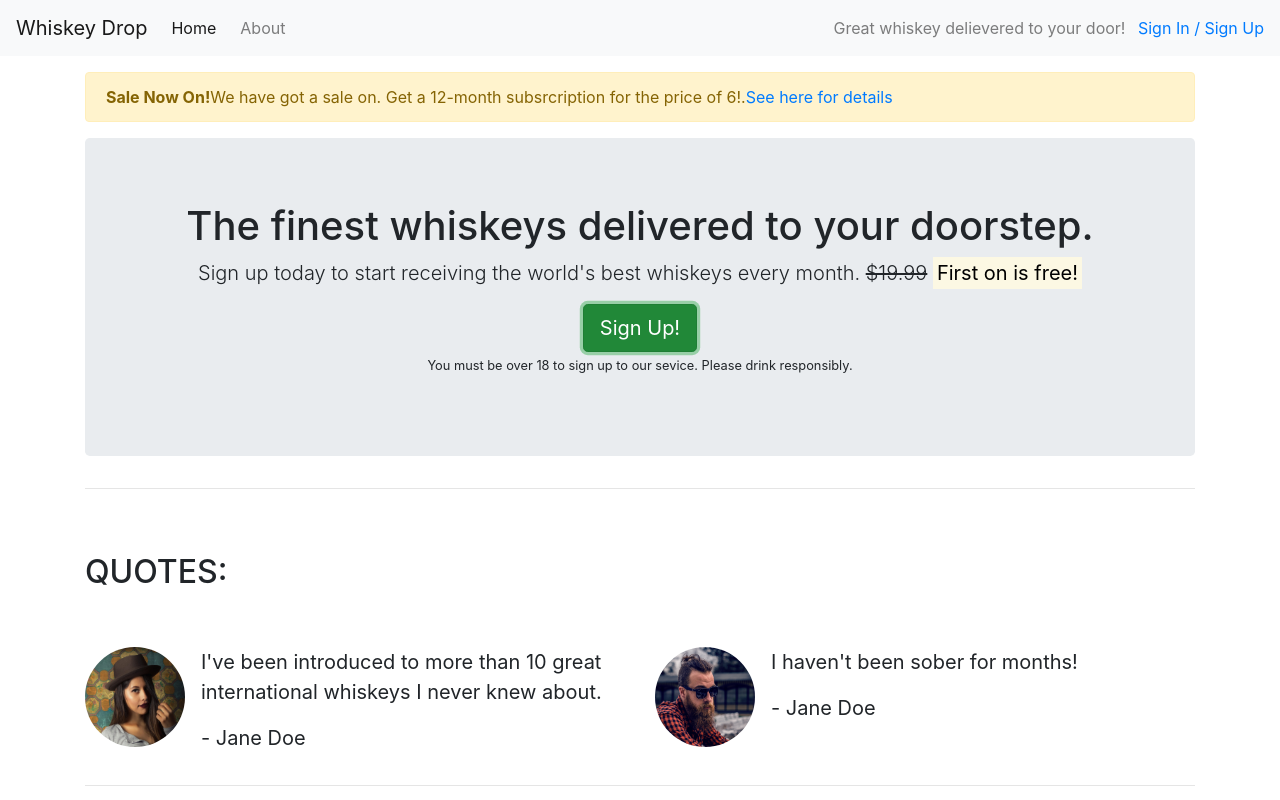
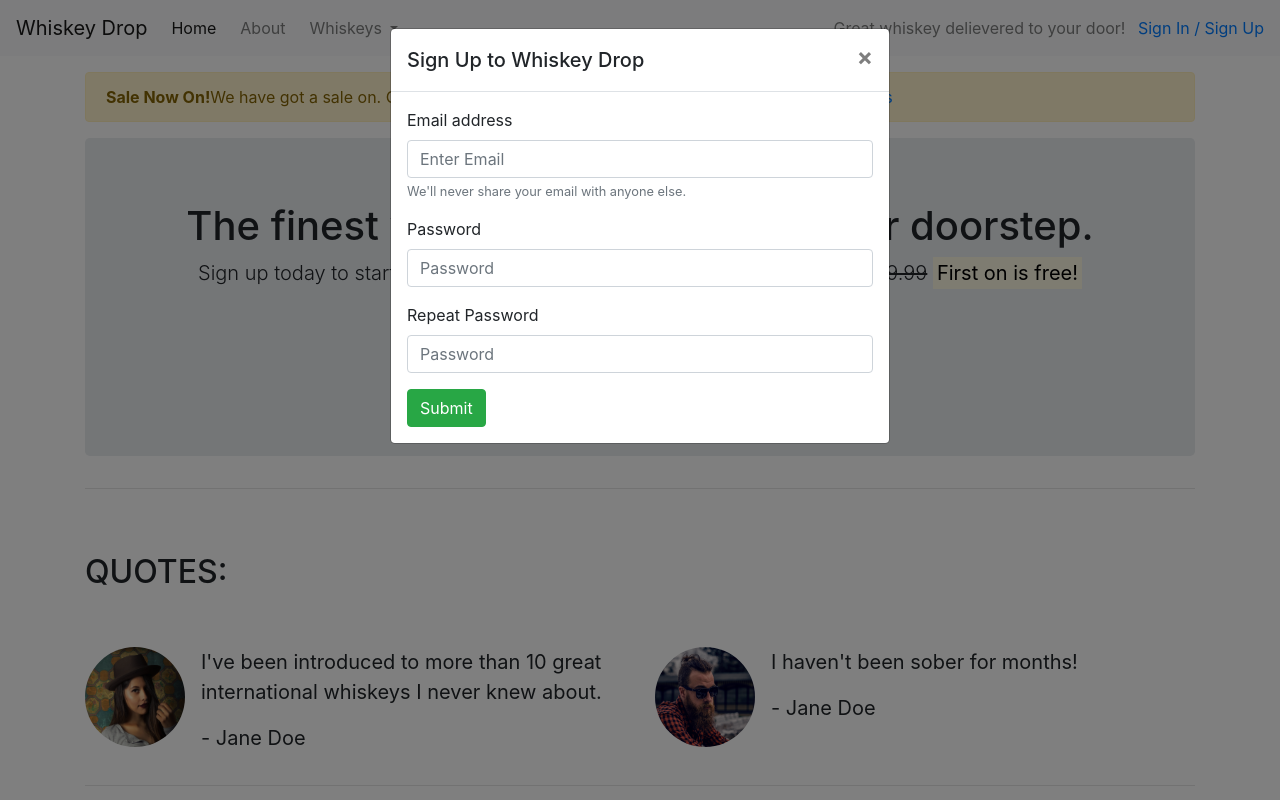
Before and after one commit to DavidCaffrey/Whiskey, a plain HTML site: page index.html in a window 1280 px wide. Both pictures are taken after a click on the button "Sign Up!". Shown: the top 800 px of the page. Drawn offline with nearby package versions, Linux system fonts and the light colour scheme.

Commit message:
additional styling

```diff
--- a/index.html
+++ b/index.html
@@ -17,11 +17,30 @@
 <body>
 	<nav class="navbar navbar-light bg-light navbar-expand-sm ">
 		<a href="#" class="navbar-brand">Whiskey Drop</a>
+		<button class="navbar-toggler" type="button" data-toggle="collapse" data-target="#navbarTogglerDemo01" aria-controls="navbarTogglerDemo01" aria-expanded="false" aria-label="Toggle navigation">
+        <span class="navbar-toggler-icon"></span>
+    </button>
+		<div class="collapse navbar-collapse" id="navbarNavDropDown">
 			<ul class="navbar-nav mr-auto">
 				<li class="active nav-item mr-2"><a class="nav-link" href="/">Home</a></li>
 				<li class="nav-item mr-2"><a class="nav-link" href="/about">About</a></li>
+				<li class="nav-item dropdown">
+					<a class="nav-link dropdown-toggle" href="#" role="button" id="dropdownMenuLink"
+						data-toggle="dropdown" aria-haspopup="true" aria-expanded="false">
+						Whiskeys
+					</a>
+					<div class="dropdown-menu" aria-labelledby="dropdownMenuLink">
+						<a class="dropdown-item" href="#">Irish</a>
+						<a class="dropdown-item" href="#">Scotch</a>
+						<a class="dropdown-item" href="#">Japanese</a>
+						<a class="dropdown-item" href="#">American</a>
+					</div>
+
+
+				<li>
 				<li class="nav-item mr-2 d-block d-sm-none"><a class="nav-link" href="/login">Sign In / Sign Up</a></li>
 			</ul>
+			<div>
 				<div class="d-none d-md-block">
 					<p class="navbar-text my-auto mr-2">Great whiskey delievered to your door!</p>
 					<a href="/login">Sign In / Sign Up</a>
@@ -32,7 +51,8 @@
 		<div class="row d-none d-sm-block">
 			<div class="col-12">
 				<div class="alert alert-warning">
-            <strong>Sale Now On!</strong>We have got a sale on. Get a 12-month subsrcription for the price of 6!.<a href="#">See here for details</a>
+					<strong>Sale Now On!</strong>We have got a sale on. Get a 12-month subsrcription for the price of
+					6!.<a href="#">See here for details</a>
 				</div>
 			</div>
 			<div class="col-12 ">
@@ -42,7 +62,7 @@
 						<s class="d-none d-sm-inline">$19.99</s>
 						<span class="d-inline d-sm-none"><br></span>
 						<strong><mark>First on is free!</mark></strong></p>
-					<button class="btn btn-success btn-lg">Sign Up!</button>
+					<button class="btn btn-success btn-lg" data-toggle="modal" data-target="#signupModal">Sign Up!</button>
 					<p class="small-muted">
 						<small>You must be over 18 to sign up to our sevice. Please drink responsibly.</small></p>
 				</section>
@@ -101,7 +121,8 @@
 			<div class="row">
 				<div class="col-12 col-md-6 col-lg-4">
 					<div class="feature">
-						<h3><i class="fas fa-gifts d-none d-sm-block"></i>Feature 1<span class="badge badge-success">NEW!</span></h3>
+						<h3><i class="fas fa-gifts d-none d-sm-block"></i>Feature
+							1<span class="badge badge-success">NEW!</span></h3>
 						<p>Lorem ipsum dolor sit amet, consectetur adipiscing elit, sed do eiusmod tempor incididunt ut
 							labore et dolore magna aliqua. Ut enim ad minim veniam, quis nostrud exercitation ullamco
 							laboris nisi ut aliquip ex ea commodo consequat.</p>
@@ -130,6 +151,48 @@
 		</section>
 		<!-- /.features -->
 	</article>
+	<div class="modal" tabindex="-1" role="dialog" id="signupModal">
+		<div class="modal-dialog" role="document">
+			<div class="modal-content">
+				<div class="modal-header">
+					<h5 class="modal-title">Sign Up to Whiskey Drop</h5>
+					<button type="button" class="close" data-dismiss="modal" aria-label="Close">
+          <span aria-hidden="true">&times;</span>
+        </button>
+				</div>
+				<div class="modal-body">
+					<form>
+						<div class="form-group">
+							<label for="exampleInputEmail1">Email address</label>
+							<input type="email" class="form-control" id="exampleInputEmail1" aria-describedby="emailHelp" placeholder="Enter Email">
+							<small id="emailHelp" class="form-text text-muted">We'll never share your email with anyone else.</small>
+						</div>
+						<div class="form-group">
+							<label for="password">Password</label>
+							<input type="password" class="form-control" id="password" placeholder="Password">
+                        </div>
+                        <div class="form-group">
+							<label for="repeatPassword">Repeat Password </label>
+							<input type="password" class="form-control" id=repeatPassword" placeholder="Password">
+  </div>
+
+							<button type="submit" class="btn btn-success">Submit</button>
+					</form>
+				</div>
+
+			</div>
+		</div>
+	</div>
+	<script src="https://code.jquery.com/jquery-3.4.1.slim.min.js"
+		integrity="sha384-J6qa4849blE2+poT4WnyKhv5vZF5SrPo0iEjwBvKU7imGFAV0wwj1yYfoRSJoZ+n" crossorigin="anonymous">
+	</script>
+	<script src="https://cdn.jsdelivr.net/npm/popper.js@1.16.0/dist/umd/popper.min.js"
+		integrity="sha384-Q6E9RHvbIyZFJoft+2mJbHaEWldlvI9IOYy5n3zV9zzTtmI3UksdQRVvoxMfooAo" crossorigin="anonymous">
+	</script>
+
+	<script src="https://stackpath.bootstrapcdn.com/bootstrap/4.4.1/js/bootstrap.min.js"
+		integrity="sha384-wfSDF2E50Y2D1uUdj0O3uMBJnjuUD4Ih7YwaYd1iqfktj0Uod8GCExl3Og8ifwB6" crossorigin="anonymous">
+	</script>
 
 </body>
 
```
Lines whose indentation alone changed are shown as unchanged.
